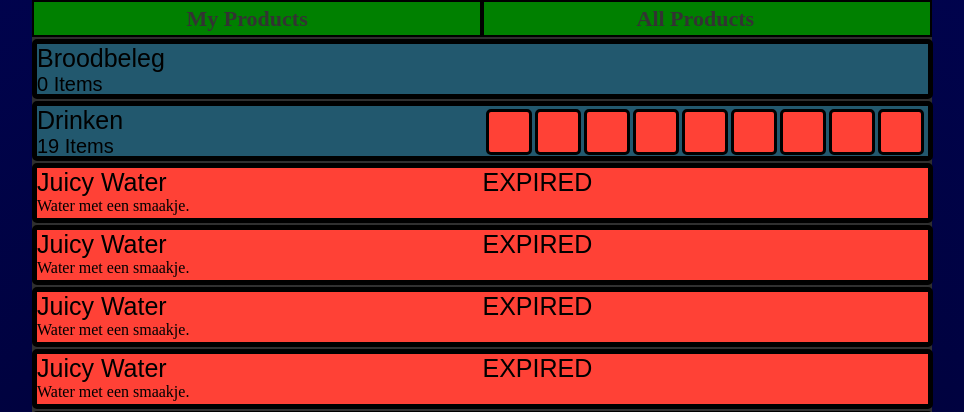
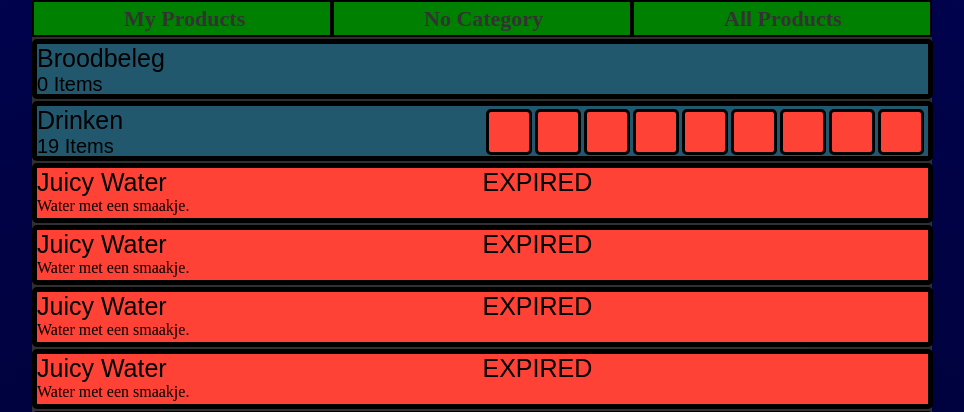
Before and after one commit to Jadja/Fridge, a PHP site: page / in a window 1280 px wide. Shown: the top 412 px of the page, without its empty margins (158-1122 px from the left). Run offline with PHP 8.4, Linux system fonts and the light colour scheme; data comes from the database, SQL or seed files in the repository; some libraries are stand-ins or nearby versions.

Commit message:
Remove No_cat link
and place it in the top menu

```diff
--- a/assets/css/style.css
+++ b/assets/css/style.css
@@ -26,7 +26,7 @@
 
 nav ul li {
 	float: left;
-	width: 446px;
+	width: 296px;
 	background: green;
 	border: 2px solid black;
 }
@@ -38,7 +38,7 @@
     font-size: 22px;
     font-weight: bold;
     display: block;
-	padding-left: 152.5px;
+	padding-left: 90px;
 }
 
 #product	{
--- a/index.php
+++ b/index.php
@@ -12,11 +12,11 @@
         <script src='https://ajax.googleapis.com/ajax/libs/jquery/3.1.1/jquery.min.js'></script>
     </head>
     <body>
-	<div id="fixed"><p><a href="no_cat.php">NO CATEGORIES</a></p></div>
         <main>
             <nav>
                 <ul>
 					<li><a href="index.php">My Products</a></li>
+					<li><a href="no_cat.php">No Category</a></li>
 					<li><a href="products.php">All Products</a></li>
                 </ul>
             </nav>
--- a/no_cat.php
+++ b/no_cat.php
@@ -12,11 +12,11 @@
         <script src='https://ajax.googleapis.com/ajax/libs/jquery/3.1.1/jquery.min.js'></script>
     </head>
     <body>
-	<div id="fixed"><p><a href="no_cat.php">NO CATEGORIES</a></p></div>
         <main>
             <nav>
                 <ul>
 					<li><a href="index.php">My Products</a></li>
+					<li><a href="no_cat.php">No Category</a></li>
 					<li><a href="products.php">All Products</a></li>
                 </ul>
             </nav>
--- a/products.php
+++ b/products.php
@@ -12,11 +12,11 @@
         <script src='https://ajax.googleapis.com/ajax/libs/jquery/3.1.1/jquery.min.js'></script>
     </head>
     <body>
-	<div id="fixed"><p><a href="no_cat.php">NO CATEGORIES</a></p></div>
         <main>
             <nav>
                 <ul>
 					<li><a href="index.php">My Products</a></li>
+					<li><a href="no_cat.php">No Category</a></li>
 					<li><a href="products.php">All Products</a></li>
                 </ul>
             </nav>
```
